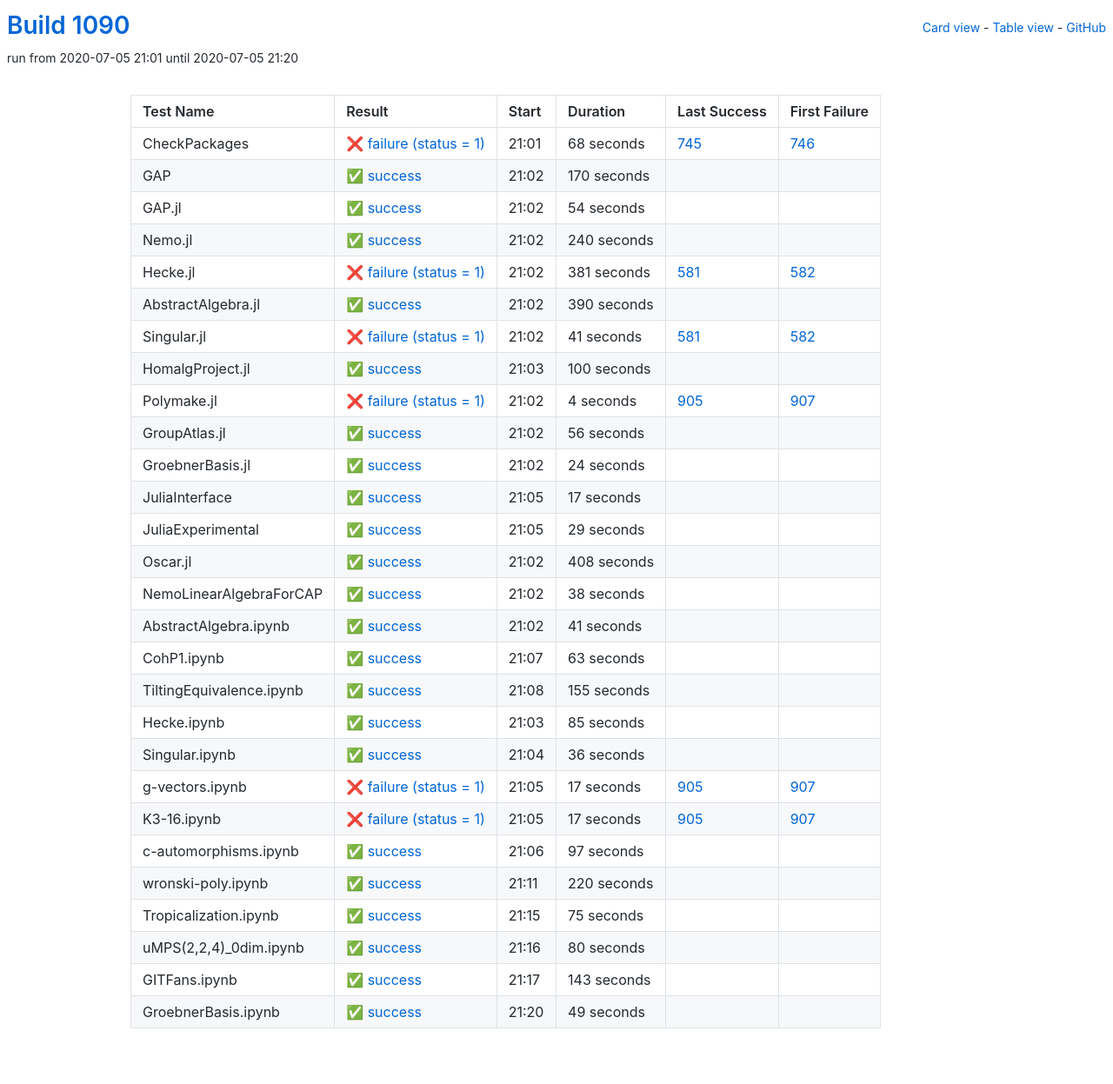
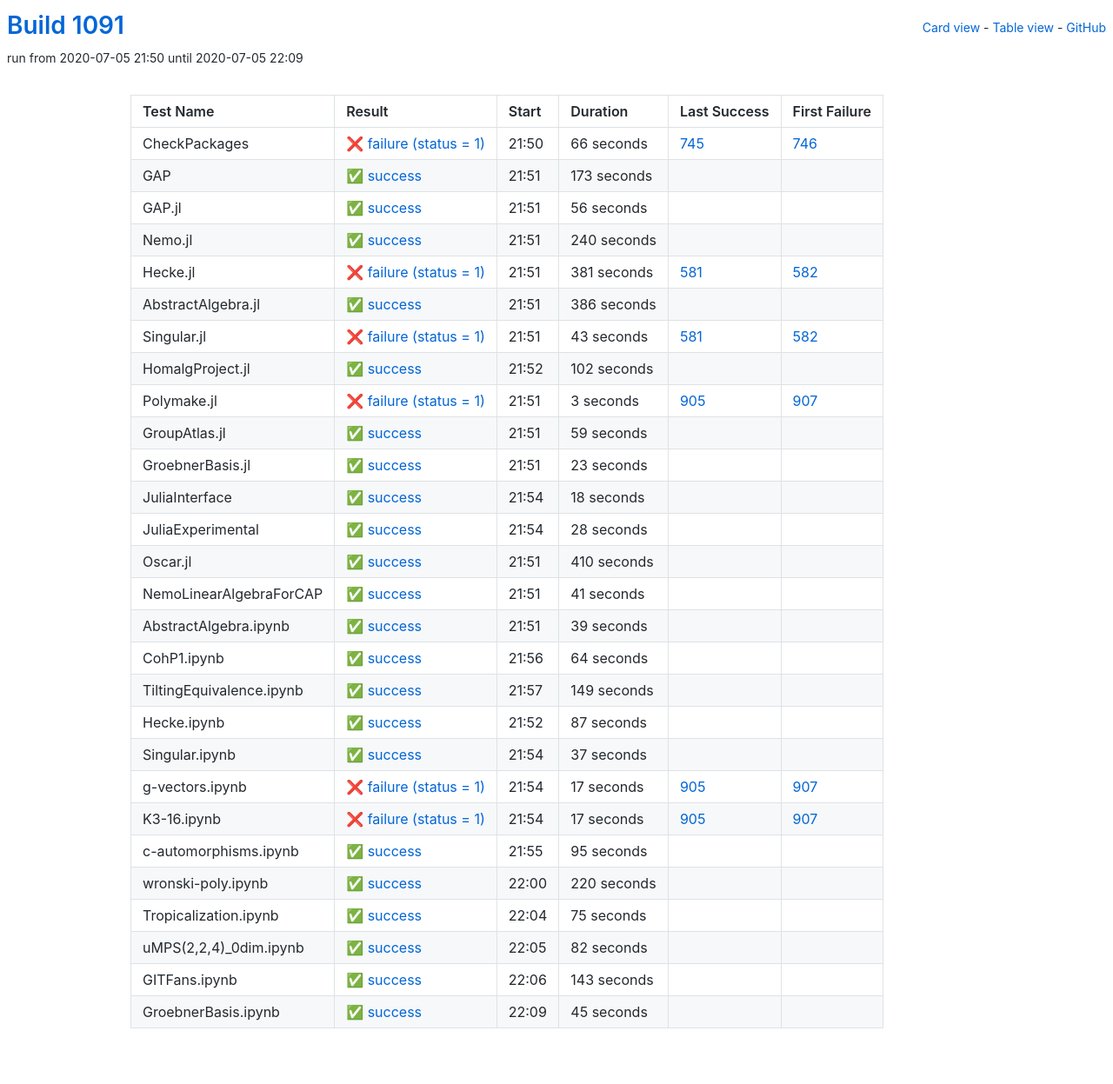
Before and after one commit to oscar-system/oscar-ci-status-1.4, a Jekyll site: the page built from table.html, in a window 1280 px wide. Shown: the whole page at 87% size. Built offline with Jekyll 4.4.1, drawn with Linux system fonts in a browser that asks for light colours.

Commit message:
Build #1091

```diff
--- a/_data/ci.yml
+++ b/_data/ci.yml
@@ -1,6 +1,6 @@
 ---
-build: 1090
-build_url: https://oscarci.mathematik.uni-kl.de/job/oscar-julia-1.4/1090/
+build: 1091
+build_url: https://oscarci.mathematik.uni-kl.de/job/oscar-julia-1.4/1091/
 job: oscar-julia-1.4
 organization: oscar-system
 repo: oscar-ci-status-1.4
@@ -8,44 +8,44 @@ repourl: https://github.com/oscar-system/oscar-ci-status-1.4
 tests:
 - name: CheckPackages
   id: checkpackages
-  log: https://oscarci.mathematik.uni-kl.de/job/oscar-julia-1.4/1090/artifact/logs/build-1090/CheckPackages.log
-  start: 2020-07-05 21:01
+  log: https://oscarci.mathematik.uni-kl.de/job/oscar-julia-1.4/1091/artifact/logs/build-1091/CheckPackages.log
+  start: 2020-07-05 21:50
   success: false
   exitcode: 1
   status: failure
-  duration: 68
+  duration: 66
   last_success: 745
   last_success_url: https://oscarci.mathematik.uni-kl.de/job/oscar-julia-1.4/745/
   first_failure: 746
   first_failure_url: https://oscarci.mathematik.uni-kl.de/job/oscar-julia-1.4/746/
 - name: GAP
   id: gap
-  log: https://oscarci.mathematik.uni-kl.de/job/oscar-julia-1.4/1090/artifact/logs/build-1090/GAP.log
-  start: 2020-07-05 21:02
+  log: https://oscarci.mathematik.uni-kl.de/job/oscar-julia-1.4/1091/artifact/logs/build-1091/GAP.log
+  start: 2020-07-05 21:51
   success: true
   exitcode: 0
   status: success
-  duration: 170
+  duration: 173
   last_success: false
   last_success_url:
   first_failure: false
   first_failure_url:
 - name: GAP.jl
   id: gap-jl
-  log: https://oscarci.mathematik.uni-kl.de/job/oscar-julia-1.4/1090/artifact/logs/build-1090/GAP.jl.log
-  start: 2020-07-05 21:02
+  log: https://oscarci.mathematik.uni-kl.de/job/oscar-julia-1.4/1091/artifact/logs/build-1091/GAP.jl.log
+  start: 2020-07-05 21:51
   success: true
   exitcode: 0
   status: success
-  duration: 54
+  duration: 56
   last_success: false
   last_success_url:
   first_failure: false
   first_failure_url:
 - name: Nemo.jl
   id: nemo-jl
-  log: https://oscarci.mathematik.uni-kl.de/job/oscar-julia-1.4/1090/artifact/logs/build-1090/Nemo.jl.log
-  start: 2020-07-05 21:02
+  log: https://oscarci.mathematik.uni-kl.de/job/oscar-julia-1.4/1091/artifact/logs/build-1091/Nemo.jl.log
+  start: 2020-07-05 21:51
   success: true
   exitcode: 0
   status: success
@@ -56,8 +56,8 @@ tests:
   first_failure_url:
 - name: Hecke.jl
   id: hecke-jl
-  log: https://oscarci.mathematik.uni-kl.de/job/oscar-julia-1.4/1090/artifact/logs/build-1090/Hecke.jl.log
-  start: 2020-07-05 21:02
+  log: https://oscarci.mathematik.uni-kl.de/job/oscar-julia-1.4/1091/artifact/logs/build-1091/Hecke.jl.log
+  start: 2020-07-05 21:51
   success: false
   exitcode: 1
   status: failure
@@ -68,128 +68,116 @@ tests:
   first_failure_url: https://oscarci.mathematik.uni-kl.de/job/oscar-julia-1.4/582/
 - name: AbstractAlgebra.jl
   id: abstractalgebra-jl
-  log: https://oscarci.mathematik.uni-kl.de/job/oscar-julia-1.4/1090/artifact/logs/build-1090/AbstractAlgebra.jl.log
-  start: 2020-07-05 21:02
+  log: https://oscarci.mathematik.uni-kl.de/job/oscar-julia-1.4/1091/artifact/logs/build-1091/AbstractAlgebra.jl.log
+  start: 2020-07-05 21:51
   success: true
   exitcode: 0
   status: success
-  duration: 390
+  duration: 386
   last_success: false
   last_success_url:
   first_failure: false
   first_failure_url:
 - name: Singular.jl
   id: singular-jl
-  log: https://oscarci.mathematik.uni-kl.de/job/oscar-julia-1.4/1090/artifact/logs/build-1090/Singular.jl.log
-  start: 2020-07-05 21:02
+  log: https://oscarci.mathematik.uni-kl.de/job/oscar-julia-1.4/1091/artifact/logs/build-1091/Singular.jl.log
+  start: 2020-07-05 21:51
   success: false
   exitcode: 1
   status: failure
-  duration: 41
+  duration: 43
   last_success: 581
   last_success_url: https://oscarci.mathematik.uni-kl.de/job/oscar-julia-1.4/581/
   first_failure: 582
   first_failure_url: https://oscarci.mathematik.uni-kl.de/job/oscar-julia-1.4/582/
 - name: HomalgProject.jl
   id: homalgproject-jl
-  log: https://oscarci.mathematik.uni-kl.de/job/oscar-julia-1.4/1090/artifact/logs/build-1090/HomalgProject.jl.log
-  start: 2020-07-05 21:03
+  log: https://oscarci.mathematik.uni-kl.de/job/oscar-julia-1.4/1091/artifact/logs/build-1091/HomalgProject.jl.log
+  start: 2020-07-05 21:52
   success: true
   exitcode: 0
   status: success
-  duration: 100
+  duration: 102
   last_success: false
   last_success_url:
   first_failure: false
   first_failure_url:
 - name: Polymake.jl
   id: polymake-jl
-  log: https://oscarci.mathematik.uni-kl.de/job/oscar-julia-1.4/1090/artifact/logs/build-1090/Polymake.jl.log
-  start: 2020-07-05 21:02
+  log: https://oscarci.mathematik.uni-kl.de/job/oscar-julia-1.4/1091/artifact/logs/build-1091/Polymake.jl.log
+  start: 2020-07-05 21:51
   success: false
   exitcode: 1
   status: failure
-  duration: 4
+  duration: 3
   last_success: 905
   last_success_url: https://oscarci.mathematik.uni-kl.de/job/oscar-julia-1.4/905/
   first_failure: 907
   first_failure_url: https://oscarci.mathematik.uni-kl.de/job/oscar-julia-1.4/907/
 - name: GroupAtlas.jl
   id: groupatlas-jl
-  log: https://oscarci.mathematik.uni-kl.de/job/oscar-julia-1.4/1090/artifact/logs/build-1090/GroupAtlas.jl.log
-  start: 2020-07-05 21:02
+  log: https://oscarci.mathematik.uni-kl.de/job/oscar-julia-1.4/1091/artifact/logs/build-1091/GroupAtlas.jl.log
+  start: 2020-07-05 21:51
   success: true
   exitcode: 0
   status: success
-  duration: 56
+  duration: 59
   last_success: false
   last_success_url:
   first_failure: false
   first_failure_url:
 - name: GroebnerBasis.jl
   id: groebnerbasis-jl
-  log: https://oscarci.mathematik.uni-kl.de/job/oscar-julia-1.4/1090/artifact/logs/build-1090/GroebnerBasis.jl.log
-  start: 2020-07-05 21:02
+  log: https://oscarci.mathematik.uni-kl.de/job/oscar-julia-1.4/1091/artifact/logs/build-1091/GroebnerBasis.jl.log
+  start: 2020-07-05 21:51
   success: true
   exitcode: 0
   status: success
-  duration: 24
+  duration: 23
   last_success: false
   last_success_url:
   first_failure: false
   first_failure_url:
 - name: JuliaInterface
   id: juliainterface
-  log: https://oscarci.mathematik.uni-kl.de/job/oscar-julia-1.4/1090/artifact/logs/build-1090/JuliaInterface.log
-  start: 2020-07-05 21:05
+  log: https://oscarci.mathematik.uni-kl.de/job/oscar-julia-1.4/1091/artifact/logs/build-1091/JuliaInterface.log
+  start: 2020-07-05 21:54
   success: true
   exitcode: 0
   status: success
-  duration: 17
+  duration: 18
   last_success: false
   last_success_url:
   first_failure: false
   first_failure_url:
 - name: JuliaExperimental
   id: juliaexperimental
-  log: https://oscarci.mathematik.uni-kl.de/job/oscar-julia-1.4/1090/artifact/logs/build-1090/JuliaExperimental.log
-  start: 2020-07-05 21:05
+  log: https://oscarci.mathematik.uni-kl.de/job/oscar-julia-1.4/1091/artifact/logs/build-1091/JuliaExperimental.log
+  start: 2020-07-05 21:54
   success: true
   exitcode: 0
   status: success
-  duration: 29
+  duration: 28
   last_success: false
   last_success_url:
   first_failure: false
   first_failure_url:
 - name: Oscar.jl
   id: oscar-jl
-  log: https://oscarci.mathematik.uni-kl.de/job/oscar-julia-1.4/1090/artifact/logs/build-1090/Oscar.jl.log
-  start: 2020-07-05 21:02
+  log: https://oscarci.mathematik.uni-kl.de/job/oscar-julia-1.4/1091/artifact/logs/build-1091/Oscar.jl.log
+  start: 2020-07-05 21:51
   success: true
   exitcode: 0
   status: success
-  duration: 408
+  duration: 410
   last_success: false
   last_success_url:
   first_failure: false
   first_failure_url:
 - name: NemoLinearAlgebraForCAP
   id: nemolinearalgebraforcap
-  log: https://oscarci.mathematik.uni-kl.de/job/oscar-julia-1.4/1090/artifact/logs/build-1090/NemoLinearAlgebraForCAP.log
-  start: 2020-07-05 21:02
-  success: true
-  exitcode: 0
-  status: success
-  duration: 38
-  last_success: false
-  last_success_url:
-  first_failure: false
-  first_failure_url:
-- name: AbstractAlgebra.ipynb
-  id: abstractalgebra-ipynb
-  log: https://oscarci.mathematik.uni-kl.de/job/oscar-julia-1.4/1090/artifact/logs/build-1090/AbstractAlgebra.ipynb.log
-  start: 2020-07-05 21:02
+  log: https://oscarci.mathematik.uni-kl.de/job/oscar-julia-1.4/1091/artifact/logs/build-1091/NemoLinearAlgebraForCAP.log
+  start: 2020-07-05 21:51
   success: true
   exitcode: 0
   status: success
@@ -198,58 +186,70 @@ tests:
   last_success_url:
   first_failure: false
   first_failure_url:
-- name: CohP1.ipynb
-  id: cohp1-ipynb
-  log: https://oscarci.mathematik.uni-kl.de/job/oscar-julia-1.4/1090/artifact/logs/build-1090/CohP1.ipynb.log
-  start: 2020-07-05 21:07
+- name: AbstractAlgebra.ipynb
+  id: abstractalgebra-ipynb
+  log: https://oscarci.mathematik.uni-kl.de/job/oscar-julia-1.4/1091/artifact/logs/build-1091/AbstractAlgebra.ipynb.log
+  start: 2020-07-05 21:51
   success: true
   exitcode: 0
   status: success
-  duration: 63
+  duration: 39
+  last_success: false
+  last_success_url:
+  first_failure: false
+  first_failure_url:
+- name: CohP1.ipynb
+  id: cohp1-ipynb
+  log: https://oscarci.mathematik.uni-kl.de/job/oscar-julia-1.4/1091/artifact/logs/build-1091/CohP1.ipynb.log
+  start: 2020-07-05 21:56
+  success: true
+  exitcode: 0
+  status: success
+  duration: 64
   last_success: false
   last_success_url:
   first_failure: false
   first_failure_url:
 - name: TiltingEquivalence.ipynb
   id: tiltingequivalence-ipynb
-  log: https://oscarci.mathematik.uni-kl.de/job/oscar-julia-1.4/1090/artifact/logs/build-1090/TiltingEquivalence.ipynb.log
-  start: 2020-07-05 21:08
+  log: https://oscarci.mathematik.uni-kl.de/job/oscar-julia-1.4/1091/artifact/logs/build-1091/TiltingEquivalence.ipynb.log
+  start: 2020-07-05 21:57
   success: true
   exitcode: 0
   status: success
-  duration: 155
+  duration: 149
   last_success: false
   last_success_url:
   first_failure: false
   first_failure_url:
 - name: Hecke.ipynb
   id: hecke-ipynb
-  log: https://oscarci.mathematik.uni-kl.de/job/oscar-julia-1.4/1090/artifact/logs/build-1090/Hecke.ipynb.log
-  start: 2020-07-05 21:03
+  log: https://oscarci.mathematik.uni-kl.de/job/oscar-julia-1.4/1091/artifact/logs/build-1091/Hecke.ipynb.log
+  start: 2020-07-05 21:52
   success: true
   exitcode: 0
   status: success
-  duration: 85
+  duration: 87
   last_success: false
   last_success_url:
   first_failure: false
   first_failure_url:
 - name: Singular.ipynb
   id: singular-ipynb
-  log: https://oscarci.mathematik.uni-kl.de/job/oscar-julia-1.4/1090/artifact/logs/build-1090/Singular.ipynb.log
-  start: 2020-07-05 21:04
+  log: https://oscarci.mathematik.uni-kl.de/job/oscar-julia-1.4/1091/artifact/logs/build-1091/Singular.ipynb.log
+  start: 2020-07-05 21:54
   success: true
   exitcode: 0
   status: success
-  duration: 36
+  duration: 37
   last_success: false
   last_success_url:
   first_failure: false
   first_failure_url:
 - name: g-vectors.ipynb
   id: g-vectors-ipynb
-  log: https://oscarci.mathematik.uni-kl.de/job/oscar-julia-1.4/1090/artifact/logs/build-1090/g-vectors.ipynb.log
-  start: 2020-07-05 21:05
+  log: https://oscarci.mathematik.uni-kl.de/job/oscar-julia-1.4/1091/artifact/logs/build-1091/g-vectors.ipynb.log
+  start: 2020-07-05 21:54
   success: false
   exitcode: 1
   status: failure
@@ -260,8 +260,8 @@ tests:
   first_failure_url: https://oscarci.mathematik.uni-kl.de/job/oscar-julia-1.4/907/
 - name: K3-16.ipynb
   id: k3-16-ipynb
-  log: https://oscarci.mathematik.uni-kl.de/job/oscar-julia-1.4/1090/artifact/logs/build-1090/K3-16.ipynb.log
-  start: 2020-07-05 21:05
+  log: https://oscarci.mathematik.uni-kl.de/job/oscar-julia-1.4/1091/artifact/logs/build-1091/K3-16.ipynb.log
+  start: 2020-07-05 21:54
   success: false
   exitcode: 1
   status: failure
@@ -272,20 +272,20 @@ tests:
   first_failure_url: https://oscarci.mathematik.uni-kl.de/job/oscar-julia-1.4/907/
 - name: c-automorphisms.ipynb
   id: c-automorphisms-ipynb
-  log: https://oscarci.mathematik.uni-kl.de/job/oscar-julia-1.4/1090/artifact/logs/build-1090/c-automorphisms.ipynb.log
-  start: 2020-07-05 21:06
+  log: https://oscarci.mathematik.uni-kl.de/job/oscar-julia-1.4/1091/artifact/logs/build-1091/c-automorphisms.ipynb.log
+  start: 2020-07-05 21:55
   success: true
   exitcode: 0
   status: success
-  duration: 97
+  duration: 95
   last_success: false
   last_success_url:
   first_failure: false
   first_failure_url:
 - name: wronski-poly.ipynb
   id: wronski-poly-ipynb
-  log: https://oscarci.mathematik.uni-kl.de/job/oscar-julia-1.4/1090/artifact/logs/build-1090/wronski-poly.ipynb.log
-  start: 2020-07-05 21:11
+  log: https://oscarci.mathematik.uni-kl.de/job/oscar-julia-1.4/1091/artifact/logs/build-1091/wronski-poly.ipynb.log
+  start: 2020-07-05 22:00
   success: true
   exitcode: 0
   status: success
@@ -296,8 +296,8 @@ tests:
   first_failure_url:
 - name: Tropicalization.ipynb
   id: tropicalization-ipynb
-  log: https://oscarci.mathematik.uni-kl.de/job/oscar-julia-1.4/1090/artifact/logs/build-1090/Tropicalization.ipynb.log
-  start: 2020-07-05 21:15
+  log: https://oscarci.mathematik.uni-kl.de/job/oscar-julia-1.4/1091/artifact/logs/build-1091/Tropicalization.ipynb.log
+  start: 2020-07-05 22:04
   success: true
   exitcode: 0
   status: success
@@ -308,20 +308,20 @@ tests:
   first_failure_url:
 - name: uMPS(2,2,4)_0dim.ipynb
   id: umps-2-2-4-0dim-ipynb
-  log: https://oscarci.mathematik.uni-kl.de/job/oscar-julia-1.4/1090/artifact/logs/build-1090/uMPS-2-2-4-_0dim.ipynb.log
-  start: 2020-07-05 21:16
+  log: https://oscarci.mathematik.uni-kl.de/job/oscar-julia-1.4/1091/artifact/logs/build-1091/uMPS-2-2-4-_0dim.ipynb.log
+  start: 2020-07-05 22:05
   success: true
   exitcode: 0
   status: success
-  duration: 80
+  duration: 82
   last_success: false
   last_success_url:
   first_failure: false
   first_failure_url:
 - name: GITFans.ipynb
   id: gitfans-ipynb
-  log: https://oscarci.mathematik.uni-kl.de/job/oscar-julia-1.4/1090/artifact/logs/build-1090/GITFans.ipynb.log
-  start: 2020-07-05 21:17
+  log: https://oscarci.mathematik.uni-kl.de/job/oscar-julia-1.4/1091/artifact/logs/build-1091/GITFans.ipynb.log
+  start: 2020-07-05 22:06
   success: true
   exitcode: 0
   status: success
@@ -332,12 +332,12 @@ tests:
   first_failure_url:
 - name: GroebnerBasis.ipynb
   id: groebnerbasis-ipynb
-  log: https://oscarci.mathematik.uni-kl.de/job/oscar-julia-1.4/1090/artifact/logs/build-1090/GroebnerBasis.ipynb.log
-  start: 2020-07-05 21:20
+  log: https://oscarci.mathematik.uni-kl.de/job/oscar-julia-1.4/1091/artifact/logs/build-1091/GroebnerBasis.ipynb.log
+  start: 2020-07-05 22:09
   success: true
   exitcode: 0
   status: success
-  duration: 49
+  duration: 45
   last_success: false
   last_success_url:
   first_failure: false
```
Also changed, not shown: README.md.
